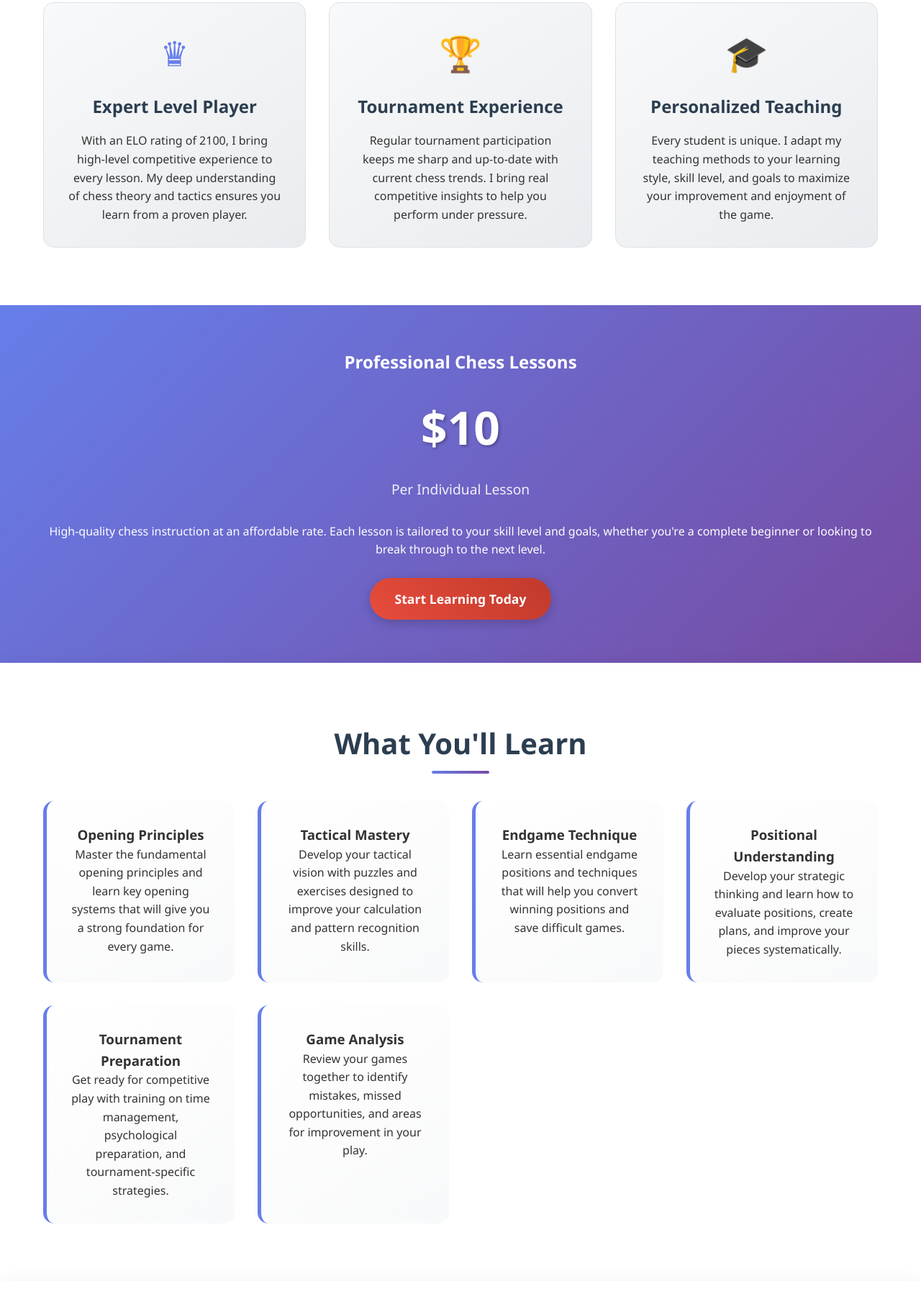
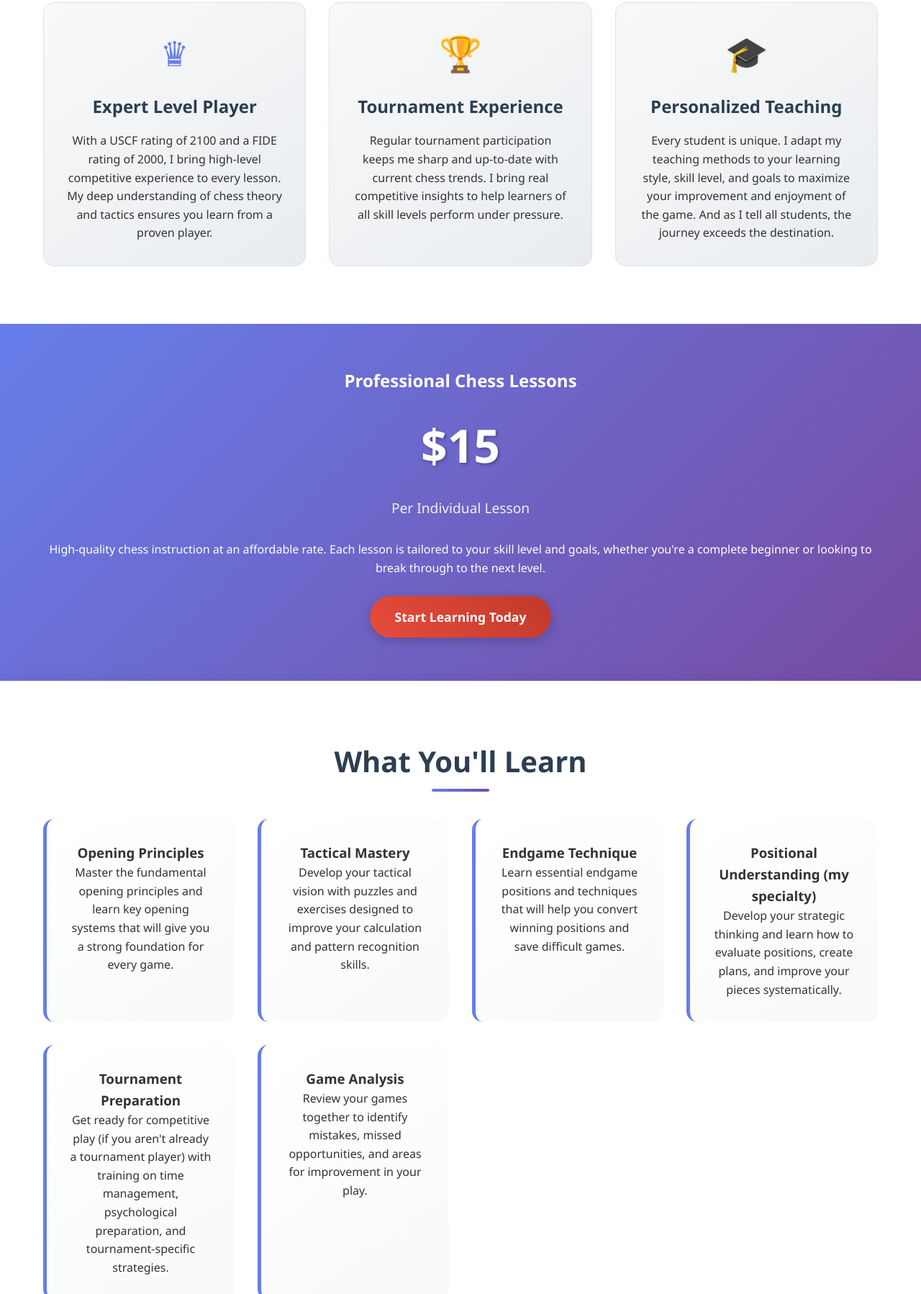
Before and after one commit to theindiangojo/CTRL-Chess, a plain HTML site: page index.html in a window 1280 px wide. Shown: the part 1002-2800 px from the top of the page at 72% size. Drawn offline with Linux system fonts and the light colour scheme.

Commit message:
Update index.html
ape update pls

```diff
--- a/index.html
+++ b/index.html
@@ -415,7 +415,8 @@
             <div class="container">
                 <h1>Master Chess with Nivaan</h1>
                 <p>Professional Chess Coach & Tournament Player</p>
-                <div class="elo-badge">ELO Rating: 2100</div>
+                <div class="elo-badge">USCF Rating: 2100</div>
+                <div class="elo-badge">FIDE Rating: 2000</div>
                 <br>
                 <a href="#contact" class="cta-button">Book Your First Lesson</a>
 
@@ -511,17 +512,17 @@
                     <div class="feature">
                         <div class="feature-icon">♛</div>
                         <h3>Expert Level Player</h3>
-                        <p>With an ELO rating of 2100, I bring high-level competitive experience to every lesson. My deep understanding of chess theory and tactics ensures you learn from a proven player.</p>
+                        <p>With a USCF rating of 2100 and a FIDE rating of 2000, I bring high-level competitive experience to every lesson. My deep understanding of chess theory and tactics ensures you learn from a proven player.</p>
                     </div>
                     <div class="feature">
                         <div class="feature-icon">🏆</div>
                         <h3>Tournament Experience</h3>
-                        <p>Regular tournament participation keeps me sharp and up-to-date with current chess trends. I bring real competitive insights to help you perform under pressure.</p>
+                        <p>Regular tournament participation keeps me sharp and up-to-date with current chess trends. I bring real competitive insights to help learners of all skill levels perform under pressure.</p>
                     </div>
                     <div class="feature">
                         <div class="feature-icon">🎓</div>
                         <h3>Personalized Teaching</h3>
-                        <p>Every student is unique. I adapt my teaching methods to your learning style, skill level, and goals to maximize your improvement and enjoyment of the game.</p>
+                        <p>Every student is unique. I adapt my teaching methods to your learning style, skill level, and goals to maximize your improvement and enjoyment of the game. And as I tell all students, the journey exceeds the destination. </p>
                     </div>
                 </div>
             </div>
@@ -530,7 +531,7 @@
         <section class="pricing" id="pricing">
             <div class="container">
                 <h2>Professional Chess Lessons</h2>
-                <div class="price">$10</div>
+                <div class="price">$15</div>
                 <div class="price-details">Per Individual Lesson</div>
                 <p>High-quality chess instruction at an affordable rate. Each lesson is tailored to your skill level and goals, whether you're a complete beginner or looking to break through to the next level.</p>
                 <br>
@@ -555,12 +556,12 @@
                         <p>Learn essential endgame positions and techniques that will help you convert winning positions and save difficult games.</p>
                     </div>
                     <div class="achievement">
-                        <h3>Positional Understanding</h3>
+                        <h3>Positional Understanding (my specialty)</h3>
                         <p>Develop your strategic thinking and learn how to evaluate positions, create plans, and improve your pieces systematically.</p>
                     </div>
                     <div class="achievement">
                         <h3>Tournament Preparation</h3>
-                        <p>Get ready for competitive play with training on time management, psychological preparation, and tournament-specific strategies.</p>
+                        <p>Get ready for competitive play (if you aren't already a tournament player) with training on time management, psychological preparation, and tournament-specific strategies.</p>
                     </div>
                     <div class="achievement">
                         <h3>Game Analysis</h3>
@@ -608,7 +609,7 @@
     <footer>
         <div class="container">
             <p>&copy; 2025 CTRL+Chess Academy - Nivaan Shrivastava. Elevate your game with professional instruction.</p>
-            <p>ELO 2100 • Professional Tournament Player • Chess Instructor</p>
+            <p>USCF 2100 • Professional Tournament Player • Chess Instructor</p>
         </div>
     </footer>
 
```
